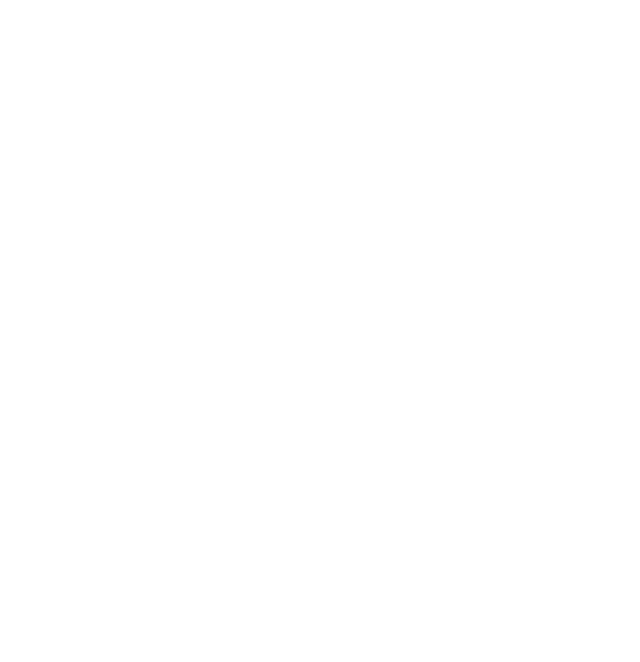
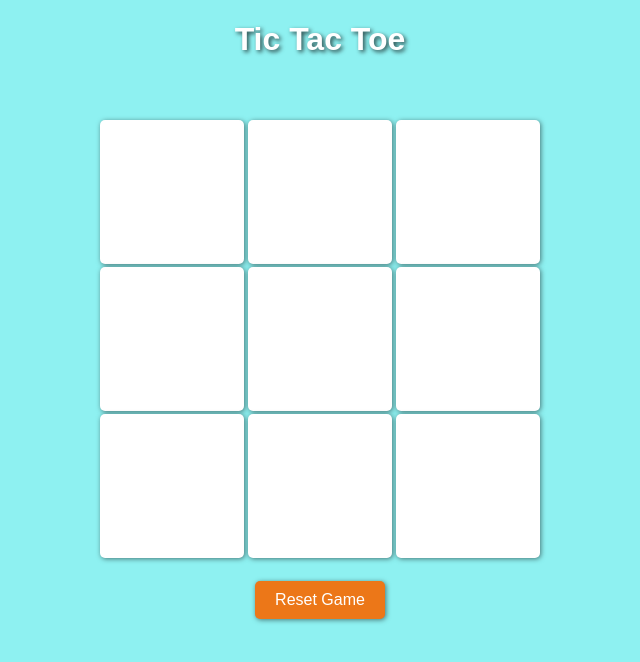
Before and after one commit to abdullah2811/tictactoebySaad, a plain HTML site: page index.html in a window 1280 px wide. Shown: the whole page, without its empty margins (320-960 px from the left). Drawn offline with Linux system fonts and the light colour scheme.

Commit message:
Added basic design

```diff
--- a/index.html
+++ b/index.html
@@ -8,6 +8,23 @@
 </head>
 <body>
 
+    <h1>Tic Tac Toe</h1>
+    <div class = "container">
+    <main class = "game">
+        <div>
+            <button class = "box"></button>
+            <button class = "box"></button>
+            <button class = "box"></button>
+            <button class = "box"></button>
+            <button class = "box"></button>
+            <button class = "box"></button>
+            <button class = "box"></button>
+            <button class = "box"></button>
+            <button class = "box"></button>
+        </div>
+        <button id = "reset">Reset Game</button>
+    </main>
+    </div>
 
     <script src = "script.js"></script>
 </body>
--- a/script.js
+++ b/script.js
@@ -0,0 +1,2 @@
+let boxes = document.querySelectorAll('.box');
+let resetbtn = document.querySelector('#resetbtn');
--- a/style.css
+++ b/style.css
@@ -0,0 +1,65 @@
+*margin{
+    margin: 0;
+    padding: 0;
+}
+
+h1{
+    color: white;
+    text-shadow: 2px 2px 4px rgba(0, 0, 0, 0.7);
+}
+body{
+    background-color: rgb(142, 241, 241);
+    text-align: center;
+    font-family: 'Spartan', sans-serif;
+}
+
+.container{
+    height: 70vh;
+    display: flex;
+    flex-wrap: wrap;
+    justify-content: center;
+    align-items: center;
+}
+
+.game{
+    height: 60vmin;
+    width: 60vmin;
+    display: flex;
+    flex-wrap: wrap;
+    justify-content: center;
+    align-items: center;
+}
+
+.box{
+    height: 18vmin;
+    width: 18vmin;
+    margin-bottom: 3px;
+    background-color: white;
+    border:none;
+    border-radius: 5px;
+    text-decoration: none;
+    color: rgb(23, 136, 136);
+    font-family: 'Courier New', Courier, monospace;
+    font-size: 6vmin;
+    box-shadow: 1px 1px 5px rgba(0, 0, 0, 0.5);
+}
+
+.box:hover{
+    cursor: pointer;
+    background-color: rgb(197, 197, 197);
+}
+
+.box:active{
+    transform:scale(0.9);
+}
+
+#reset  {
+    margin-top: 20px;
+    padding: 10px 20px;
+    font-size: 16px;
+    background-color: hsl(27, 85%, 51%);
+    color: white;
+    border: none;
+    border-radius: 5px;
+    box-shadow: 1px 1px 5px rgba(0, 0, 0, 0.5);
+}
```
